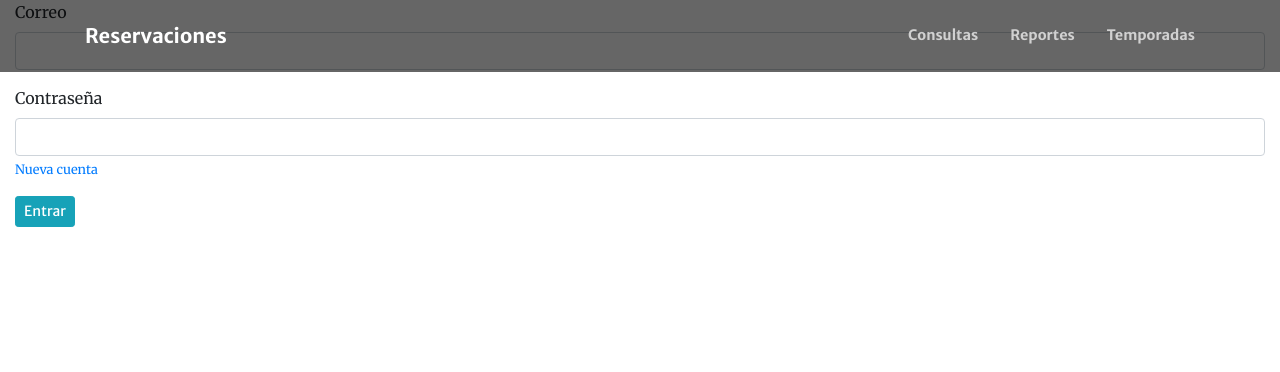
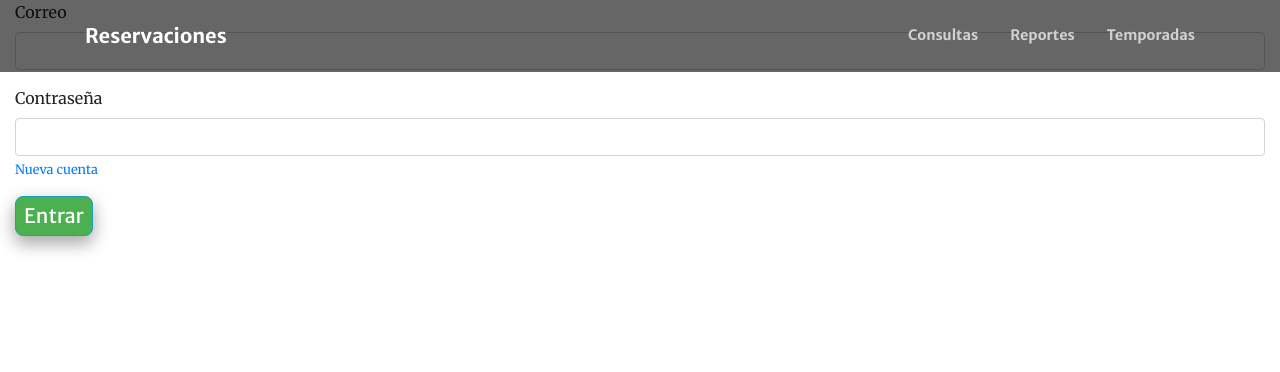
Before and after one commit to Ragyo/HJJ-, a PHP site: page /index.php?page=login in a window 1280 px wide. Shown: the top 372 px of the page. Run offline with PHP 8.4, Linux system fonts and the light colour scheme; the visitor is signed in with stand-in values (Sample User, id 1); data comes from the database, SQL or seed files in the repository; data that the repository does not hold is empty; some libraries are stand-ins or nearby versions.

Commit message:
boton login

```diff
--- a/login.php
+++ b/login.php
@@ -18,6 +18,12 @@
 	#uni_modal .modal-footer{
 		display:none;
 	}
+	.button {
+		background-color: #4CAF50;
+		border-radius: 8px;
+		font-size: 20px;
+		box-shadow: 0 8px 16px 0 rgba(0,0,0,0.2), 0 6px 20px 0 rgba(0,0,0,0.19)
+		} /* Red */
 </style>
 
 <script>
```
